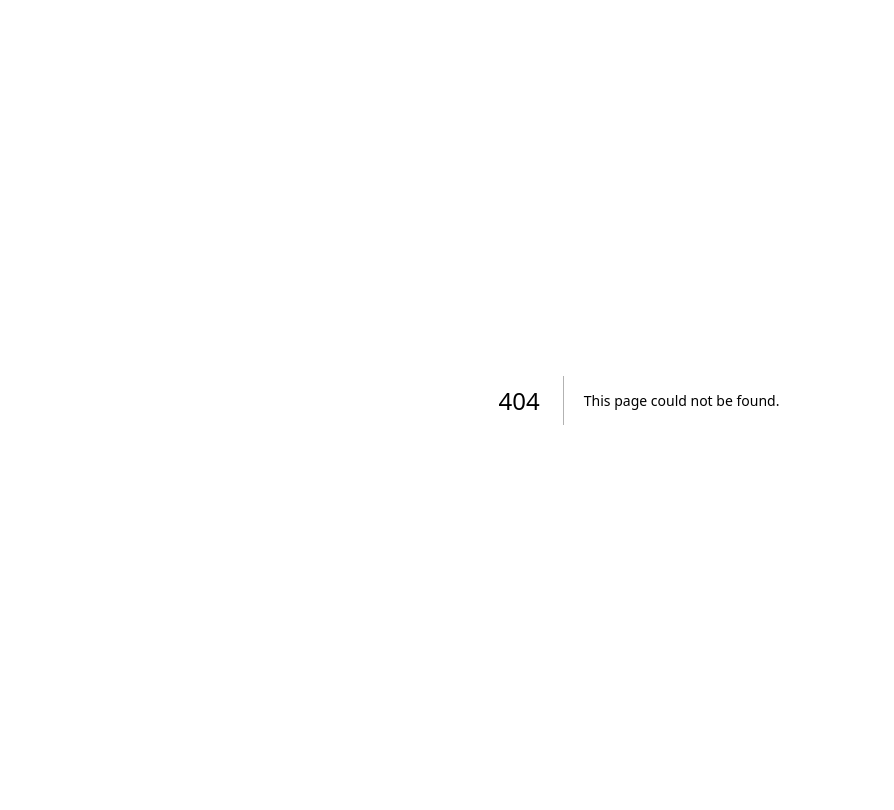
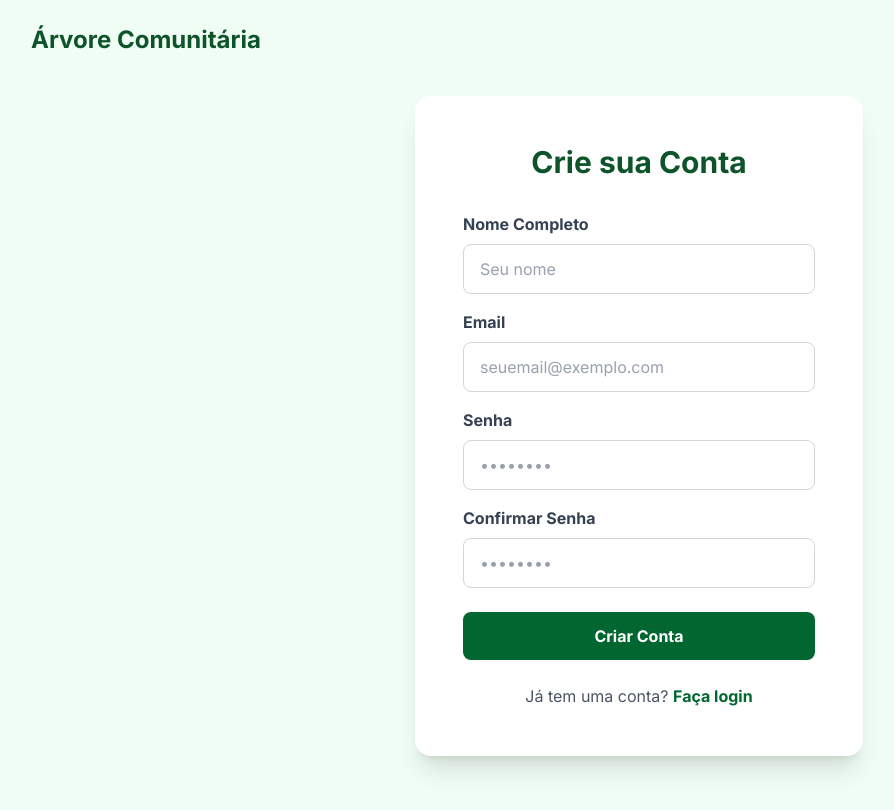
Before and after one commit to JGuilherme-aa1603/arvore-comunitaria-FRONT, a Next.js app: page /cadastro in a window 1280 px wide. Before the commit this address had no page. Shown: the top 810 px of the page, without its empty margins (1-895 px from the left). Built offline with nearby package versions, Linux system fonts and the light colour scheme.

Commit message:
Refactor code structure for improved readability and maintainability

```diff
--- /dev/null
+++ b/src/app/cadastro/components/CadastroForm.jsx
@@ -0,0 +1,96 @@
+"use client";
+
+import React, { useState } from "react";
+import Link from "next/link";
+
+function CadastroForm() {
+  const [name, setName] = useState("");
+  const [email, setEmail] = useState("");
+  const [password, setPassword] = useState("");
+  const [confirmPassword, setConfirmPassword] = useState("");
+
+  return (
+    <form className="w-full max-w-sm">
+      <div className="mb-4">
+        <label htmlFor="name" className="block text-gray-700 font-bold mb-2">
+          Nome Completo
+        </label>
+        <input
+          type="text"
+          id="name"
+          value={name}
+          onChange={(e) => setName(e.target.value)}
+          className="w-full px-4 py-3 border border-gray-300 rounded-lg focus:outline-none focus:ring-2 focus:ring-green-600 text-gray-900 placeholder:text-gray-400"
+          placeholder="Seu nome"
+        />
+      </div>
+
+      <div className="mb-4">
+        <label htmlFor="email" className="block text-gray-700 font-bold mb-2">
+          Email
+        </label>
+        <input
+          type="email"
+          id="email"
+          value={email}
+          onChange={(e) => setEmail(e.target.value)}
+          className="w-full px-4 py-3 border border-gray-300 rounded-lg focus:outline-none focus:ring-2 focus:ring-green-600 text-gray-900 placeholder:text-gray-400"
+          placeholder="seuemail@exemplo.com"
+        />
+      </div>
+
+      <div className="mb-4">
+        <label
+          htmlFor="password"
+          className="block text-gray-700 font-bold mb-2"
+        >
+          Senha
+        </label>
+        <input
+          type="password"
+          id="password"
+          value={password}
+          onChange={(e) => setPassword(e.target.value)}
+          className="w-full px-4 py-3 border border-gray-300 rounded-lg focus:outline-none focus:ring-2 focus:ring-green-600 text-gray-900 placeholder:text-gray-400"
+          placeholder="••••••••"
+        />
+      </div>
+
+      <div className="mb-6">
+        <label
+          htmlFor="confirmPassword"
+          className="block text-gray-700 font-bold mb-2"
+        >
+          Confirmar Senha
+        </label>
+        <input
+          type="password"
+          id="confirmPassword"
+          value={confirmPassword}
+          onChange={(e) => setConfirmPassword(e.target.value)}
+          className="w-full px-4 py-3 border border-gray-300 rounded-lg focus:outline-none focus:ring-2 focus:ring-green-600 text-gray-900 placeholder:text-gray-400"
+          placeholder="••••••••"
+        />
+      </div>
+
+      <button
+        type="submit"
+        className="w-full bg-green-800 text-white font-bold py-3 px-4 rounded-lg hover:bg-green-700 transition-colors duration-300"
+      >
+        Criar Conta
+      </button>
+
+      <p className="text-center text-gray-600 mt-6">
+        Já tem uma conta?{" "}
+        <Link
+          href="/login"
+          className="text-green-800 font-bold hover:underline"
+        >
+          Faça login
+        </Link>
+      </p>
+    </form>
+  );
+}
+
+export default CadastroForm;
--- /dev/null
+++ b/src/app/cadastro/page.jsx
@@ -0,0 +1,19 @@
+import React from 'react';
+import AuthHeader from '../components/auth/AuthHeader';
+import CadastroForm from './components/CadastroForm';
+
+export default function CadastroPage() {
+  return (
+    <>
+      <AuthHeader />
+      <main className="flex flex-col items-center justify-center min-h-screen bg-green-50 px-4 py-24">
+        <div className="w-full max-w-md bg-white rounded-2xl shadow-xl p-8 md:p-12">
+          <h2 className="text-3xl font-bold text-center text-green-900 mb-8">
+            Crie sua Conta
+          </h2>
+          <CadastroForm />
+        </div>
+      </main>
+    </>
+  );
+}
--- a/src/app/components/Header.jsx
+++ b/src/app/components/Header.jsx
@@ -1,5 +1,6 @@
 "use client";
 import React, { useState, useEffect } from "react";
+import Link from "next/link";
 import MenuIcon from "../../components/icons/MenuIcon.jsx";
 import CloseIcon from "../../components/icons/CloseIcon.jsx";
 
@@ -38,14 +39,12 @@ function Header() {
           Árvore Comunitária
         </h1>
         <nav className="hidden md:flex items-center space-x-4">
-          <button
-            className={`font-semibold transition-colors duration-300 ${buttonTextColor}`}
-          >
-            Login
-          </button>
-          <button className="bg-yellow-400 text-green-900 font-bold py-2 px-5 rounded-full hover:bg-yellow-300 transition-colors duration-200">
-            Cadastre-se
-          </button>
+          <Link href="/login">
+            <span className={`font-semibold transition-colors duration-300 ${buttonTextColor}`}>Login</span>
+          </Link>
+          <Link href="/cadastro">
+            <span className="bg-yellow-400 text-green-900 font-bold py-2 px-5 rounded-full hover:bg-yellow-300 transition-colors duration-200">Cadastre-se</span>
+          </Link>
         </nav>
         <div className="md:hidden">
           <button onClick={() => setIsMenuOpen(!isMenuOpen)}>
@@ -59,12 +58,12 @@ function Header() {
       </div>
       {isMenuOpen && (
         <div className="md:hidden bg-green-800 text-center">
-          <button className="block w-full py-3 text-white font-semibold hover:bg-green-700 transition-colors duration-200">
-            Login
-          </button>
-          <button className="block w-full py-4 bg-yellow-400 text-green-900 font-bold hover:bg-yellow-300 transition-colors duration-200">
-            Cadastre-se
-          </button>
+          <Link href="/login">
+            <span className="block w-full py-3 text-white font-semibold hover:bg-green-700 transition-colors duration-200">Login</span>
+          </Link>
+          <Link href="/cadastro">
+            <span className="block w-full py-4 bg-yellow-400 text-green-900 font-bold hover:bg-yellow-300 transition-colors duration-200">Cadastre-se</span>
+          </Link>
         </div>
       )}
     </header>
--- /dev/null
+++ b/src/app/components/auth/AuthHeader.jsx
@@ -0,0 +1,18 @@
+import Link from 'next/link';
+import React from 'react';
+
+function LoginHeader() {
+  return (
+    <header className="absolute top-0 left-0 w-full py-6 px-8">
+      <div className="container mx-auto">
+        <Link href="/">
+          <h1 className="text-2xl font-bold text-green-900 hover:text-green-700 transition-colors">
+            Árvore Comunitária
+          </h1>
+        </Link>
+      </div>
+    </header>
+  );
+}
+
+export default LoginHeader;
--- /dev/null
+++ b/src/app/login/components/LoginForm.jsx
@@ -0,0 +1,65 @@
+"use client";
+
+import React, { useState } from "react";
+import Link from "next/link";
+
+function LoginForm() {
+  const [email, setEmail] = useState("");
+  const [password, setPassword] = useState("");
+
+  return (
+    <form className="w-full max-w-sm">
+      <div className="mb-4">
+        <label htmlFor="email" className="block text-gray-700 font-bold mb-2">
+          Email
+        </label>
+        <input
+          type="email"
+          id="email"
+          value={email}
+          onChange={(e) => setEmail(e.target.value)}
+          className="w-full px-4 py-3 border border-gray-300 rounded-lg focus:outline-none focus:ring-2 focus:ring-green-600 text-gray-900 placeholder:text-gray-400"
+          placeholder="seuemail@exemplo.com"
+        />
+      </div>
+      <div className="mb-6">
+        <label
+          htmlFor="password"
+          className="block text-gray-700 font-bold mb-2"
+        >
+          Senha
+        </label>
+        <input
+          type="password"
+          id="password"
+          value={password}
+          onChange={(e) => setPassword(e.target.value)}
+          className="w-full px-4 py-3 border border-gray-300 rounded-lg focus:outline-none focus:ring-2 focus:ring-green-600 text-gray-900 placeholder:text-gray-400"
+          placeholder="••••••••"
+        />
+        <div className="text-right mt-2">
+          <a href="#" className="text-sm text-green-800 hover:underline">
+            Esqueceu a senha?
+          </a>
+        </div>
+      </div>
+      <button
+        type="submit"
+        className="w-full bg-green-800 text-white font-bold py-3 px-4 rounded-lg hover:bg-green-700 transition-colors duration-300"
+      >
+        Entrar
+      </button>
+      <p className="text-center text-gray-600 mt-6">
+        Não tem uma conta?{" "}
+        <Link
+          href="/cadastro"
+          className="text-green-800 font-bold hover:underline"
+        >
+          Cadastre-se
+        </Link>
+      </p>
+    </form>
+  );
+}
+
+export default LoginForm;
--- /dev/null
+++ b/src/app/login/page.jsx
@@ -0,0 +1,19 @@
+import React from 'react';
+import LoginHeader from '../components/auth/AuthHeader';
+import LoginForm from './components/LoginForm';
+
+export default function LoginPage() {
+  return (
+    <>
+      <LoginHeader />
+      <main className="flex flex-col items-center justify-center min-h-screen bg-green-50 px-4">
+        <div className="w-full max-w-md bg-white rounded-2xl shadow-xl p-8 md:p-12">
+          <h2 className="text-3xl font-bold text-center text-green-900 mb-8">
+            Bem-vindo(a) de volta!
+          </h2>
+          <LoginForm />
+        </div>
+      </main>
+    </>
+  );
+}
```
Also changed, not shown: package.json (+5 -4 lines), 1 other file (tests, documents, lock files or other folders).
